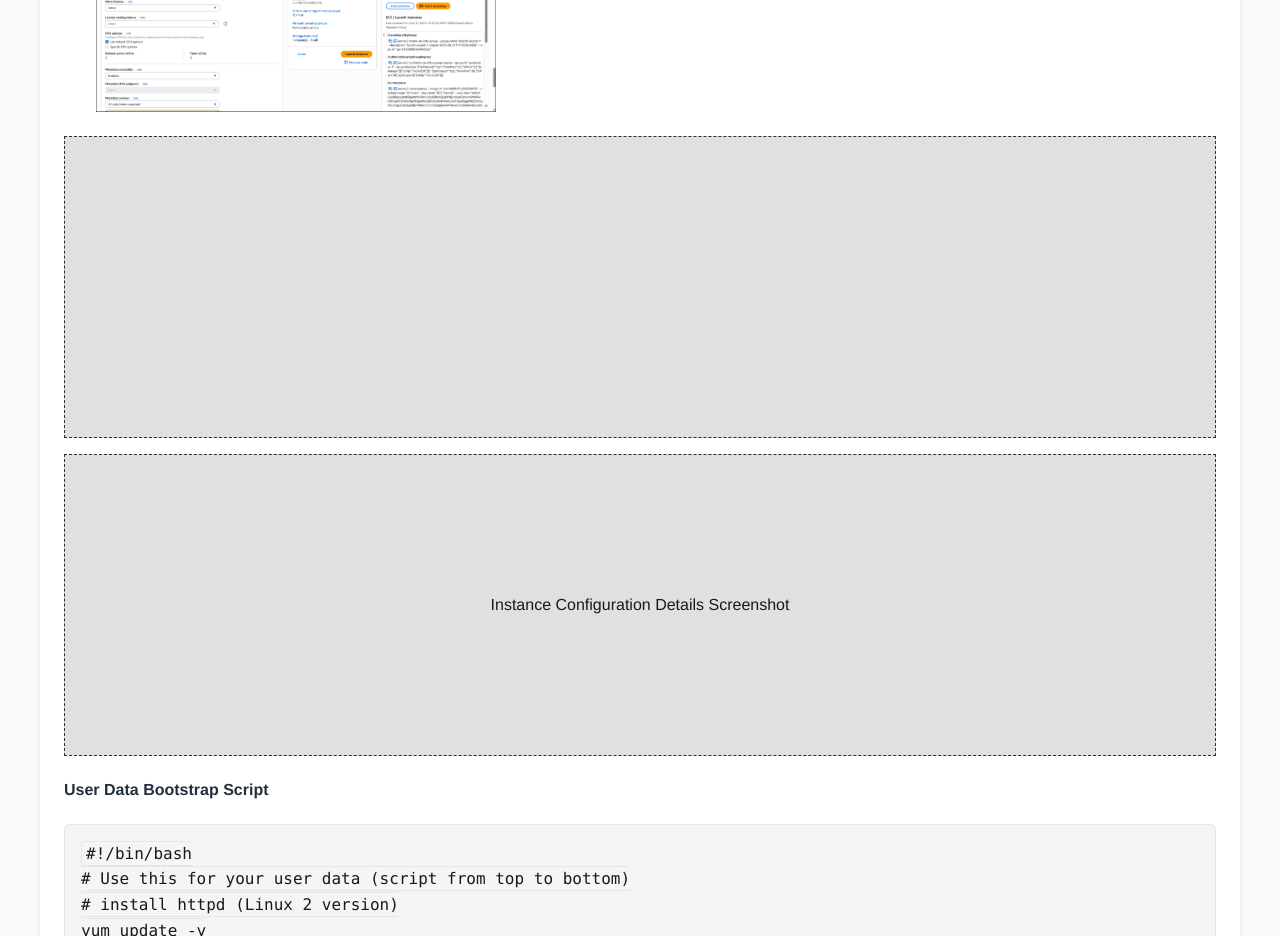
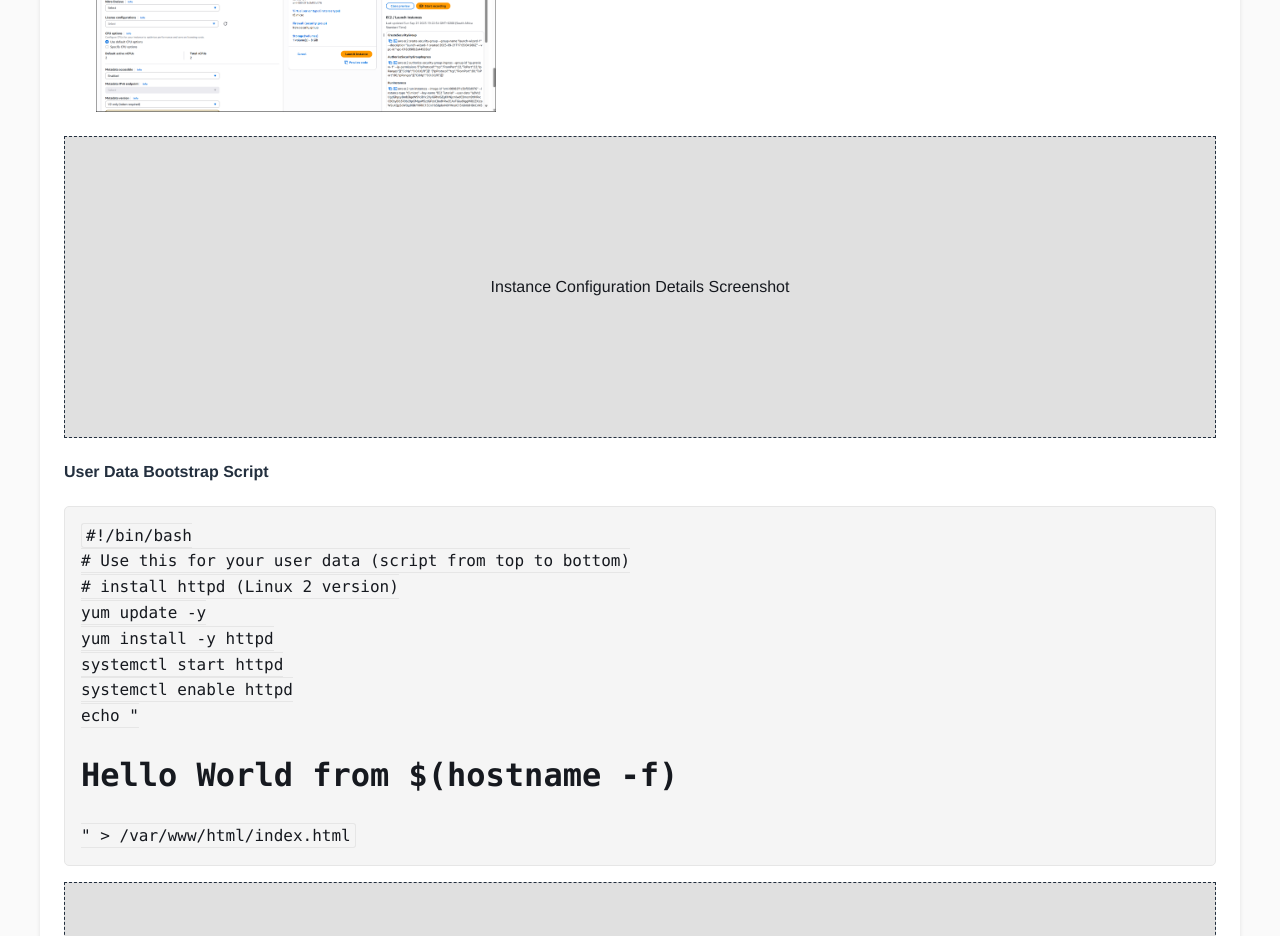
Before and after one commit to deanmtd/AWS-EC2-Deployment-Projects-P1, a plain HTML site: page index.html in a window 1280 px wide. Shown: the part 1120-2056 px from the top of the page. Drawn offline with Linux system fonts and the light colour scheme.

Commit message:
Update index.html

```diff
--- a/index.html
+++ b/index.html
@@ -186,9 +186,9 @@
 				<img src="images/t3MicroInstanceConfig.png" alt="AWS Screenshot" width="400">
             </ol>
 
-            <div class="image-placeholder">
+            <!--div class="image-placeholder">
                 <!--p>EC2 Instance Creation Screenshot</p-->
-            </div>
+		    <!--/div-->
 
             <div class="image-placeholder">
                 <p>Instance Configuration Details Screenshot</p>
```
